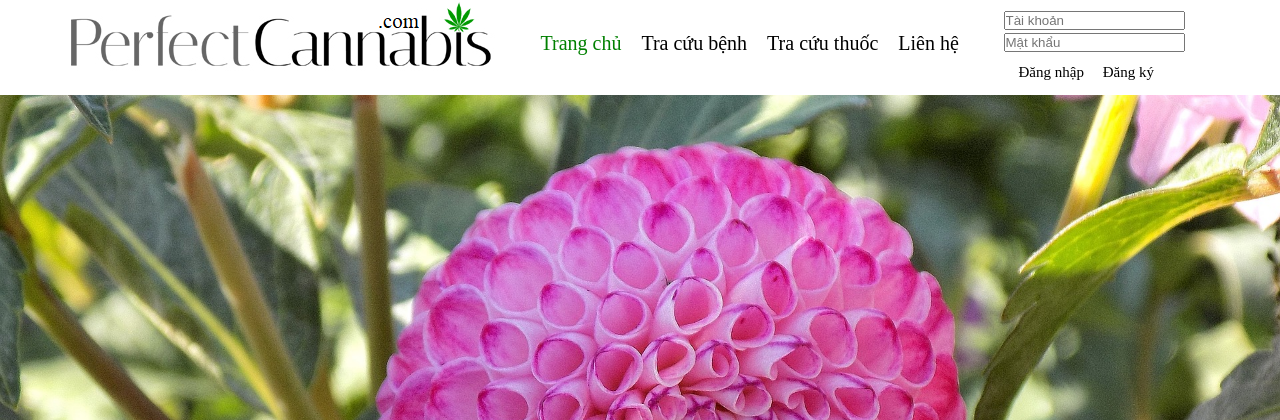
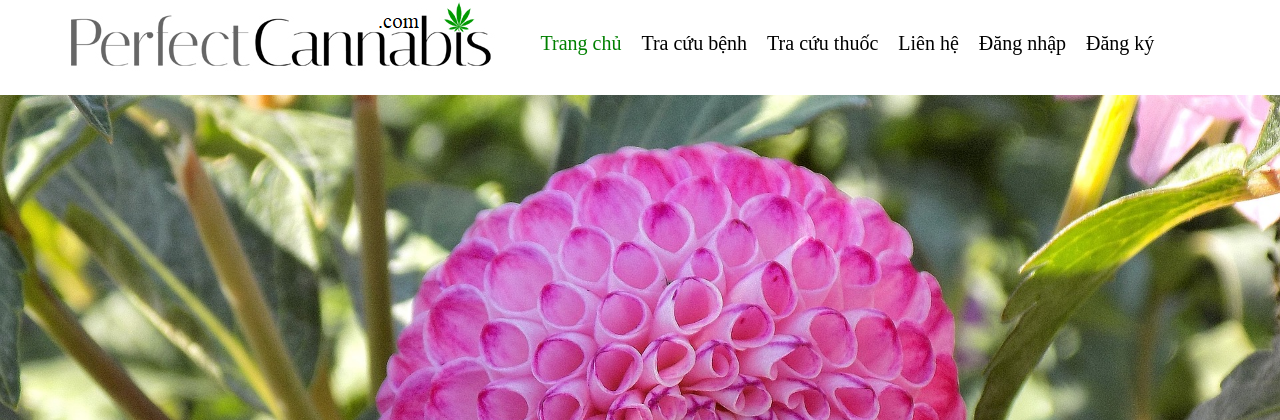
Before and after one commit to 57TH3-CongNgheWeb-CCH/BaiTapLon, a PHP site: page /web1.html in a window 1280 px wide. Shown: the top 420 px of the page. Run offline with PHP 8.4, Linux system fonts and the light colour scheme.

Commit message:
Thay đổi file html và css Trang chủ

```diff
--- a/style.css
+++ b/style.css
@@ -28,7 +28,7 @@ body{
 	font-size: 20px;
 	top: 18px;
 	left: 456px;
-	width: 40%;
+	width: 60%;
 }
 #menu-bar a:hover{
 	color: green;
--- a/web1.html
+++ b/web1.html
@@ -20,18 +20,8 @@
 				<a href="#">Tra cứu bệnh</a>
 				<a href="#">Tra cứu thuốc</a>
 				<a href="#">Liên hệ</a>
-			</nav>
-		</div>
-		<div id="login-register">
-			<form action="#" id="input">
-				<input type="text" name="id" placeholder="Tài khoản">
-				<input type="password" name="pw" style="margin-top: 3px" placeholder="Mật khẩu">
-			</form>
-		</div>
-		<div id="login-register1">
-			<nav>
-				<a href="">Đăng nhập</a>
-				<a href="">Đăng ký</a>
+				<a href="#">Đăng nhập</a>
+				<a href="#">Đăng ký</a>
 			</nav>
 		</div>
 	</div>
```
